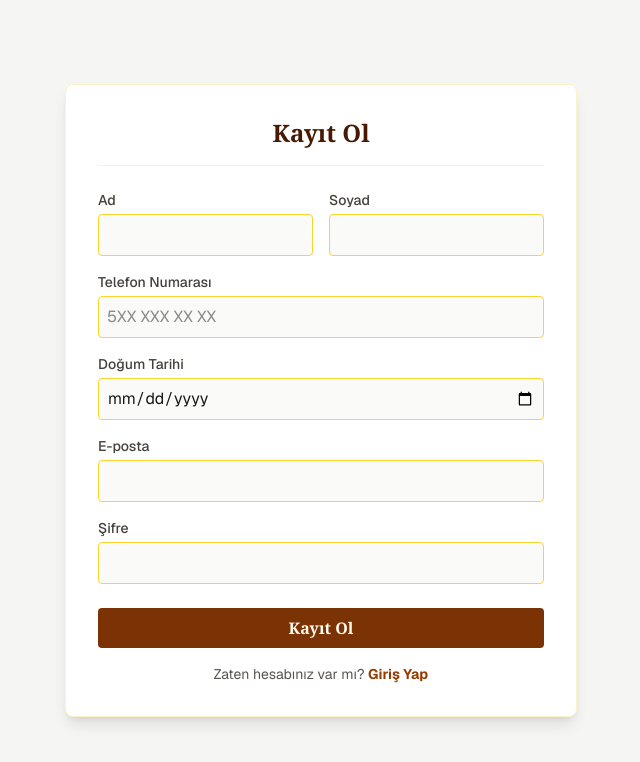
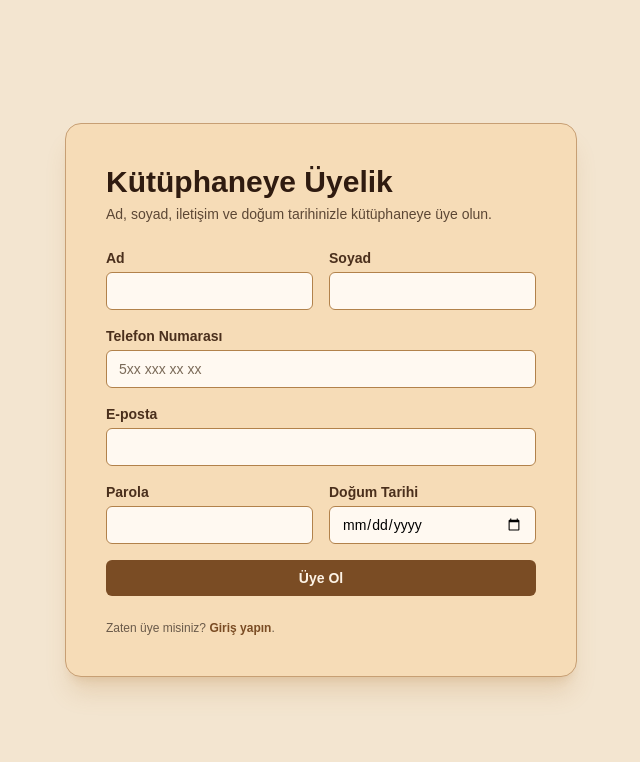
Before and after one commit to PfandAhter/kutuphane-uygulamasi, a Next.js app: page /register in a window 1280 px wide. Shown: the top 762 px of the page, without its empty margins (319-959 px from the left). Built offline with nearby package versions, Linux system fonts and the light colour scheme.

Commit message:
UPDATE login and register page updated.

```diff
--- a/app/login/page.tsx
+++ b/app/login/page.tsx
@@ -3,7 +3,7 @@
 import React, { useState } from 'react';
 import { useRouter } from 'next/navigation';
 import { useAuth } from '@/src/context/AuthContext';
-import Header from '@/src/components/ui/Header';
+import toast from "react-hot-toast";
 
 export default function LoginPage() {
     const { login } = useAuth();
@@ -17,11 +17,18 @@ export default function LoginPage() {
         e.preventDefault();
         setError('');
         setLoading(true);
+        const toastId = toast.loading("Giriş işlemi yapılıyor.");
 
         try {
             await login({ email, password });
+
+            toast.success("Giriş işlemi başarılıdır. Yönlendiriliyorsunuz...", { id : toastId});
+
+            setTimeout(() =>{
                 router.push('/');
+            },1500);
         } catch (err: any) {
+            toast.error("Giriş işlemi başarısız. Lütfen bilgilerinizi kontrol edin.", {id: toastId});
             setError(err.message || 'Giriş yapılırken bir hata oluştu.');
         } finally {
             setLoading(false);
@@ -29,63 +36,56 @@ export default function LoginPage() {
     };
 
     return (
-        <div className="min-h-screen bg-stone-100 flex flex-col font-sans">
-            {/*<Header />*/}
+        <div className="min-h-screen flex items-center justify-center bg-[#f3e5d0] relative">
 
-            <main className="flex-1 flex items-center justify-center p-4">
-                <div className="bg-white p-8 rounded-lg shadow-lg border border-amber-100 w-full max-w-md">
-                    <h2 className="text-2xl font-serif font-bold text-amber-950 mb-6 text-center border-b border-amber-100 pb-4">
-                        Giriş Yap
-                    </h2>
-
-                    {error && (
-                        <div className="bg-red-50 text-red-800 p-3 rounded mb-4 text-sm border border-red-200">
-                            {error}
-                        </div>
-                    )}
-
+            <div className="w-full max-w-md bg-[#f6dcb7] rounded-2xl shadow-xl shadow-[#b47b3c33] p-10 border border-[#c79f74]">
+                <h1 className="text-3xl font-semibold mb-6 text-[#2f1b10]">
+                    Kütüphane Sistemi Giriş
+                </h1>
+                <p className="text-sm text-[#5c4735] mb-4">
+                    Henüz üye değil misiniz?{" "}
+                    <a
+                        href="/register"
+                        className="font-semibold text-[#7a4c24] hover:text-[#5f391b]"
+                    >
+                        Hemen üye olun
+                    </a>
+                    .
+                </p>
                 <form onSubmit={handleSubmit} className="space-y-4">
-                        <div>
-                            <label className="block text-sm font-medium text-stone-700 mb-1">E-posta</label>
+                    <div className="mt-2">
+                        <label className="block text-sm font-semibold text-[#4a2f1c] mb-1">
+                            E-posta
+                        </label>
                         <input
                             type="email"
                             value={email}
                             onChange={(e) => setEmail(e.target.value)}
+                            className="w-full rounded-md border border-[#b2824b] px-3 py-2 text-sm bg-[#fff9f1] text-black placeholder:text-[#7a6a58] focus:outline-none focus:ring-2 focus:ring-[#a15c2f]"
                             required
-                                className="w-full border border-amber-300 rounded p-2 focus:outline-none focus:ring-2 focus:ring-amber-500 text-black"
-                                placeholder="ornek@email.com"
                         />
                     </div>
-
                     <div>
-                            <label className="block text-sm font-medium text-stone-700 mb-1">Şifre</label>
+                        <label className="block text-sm font-semibold text-[#4a2f1c] mb-1">
+                            Şifre
+                        </label>
                         <input
                             type="password"
                             value={password}
                             onChange={(e) => setPassword(e.target.value)}
+                            className="w-full rounded-md border border-[#b2824b] px-3 py-2 text-sm bg-[#fff9f1] text-black placeholder:text-[#7a6a58] focus:outline-none focus:ring-2 focus:ring-[#a15c2f]"
                             required
-                                className="w-full border border-amber-300 rounded p-2 focus:outline-none focus:ring-2 focus:ring-amber-500 text-black"
-                                placeholder="******"
                         />
                     </div>
-
                     <button
                         type="submit"
                         disabled={loading}
-                            className="w-full bg-amber-900 text-amber-50 py-2 rounded font-serif font-bold hover:bg-amber-800 transition disabled:opacity-70"
+                        className="w-full inline-flex justify-center items-center rounded-md bg-[#7a4c24] px-4 py-2 text-sm font-semibold text-[#fdf3e6] hover:bg-[#5f391b] disabled:opacity-60 disabled:cursor-not-allowed transition-colors"
                     >
-                            {loading ? 'Giriş Yapılıyor...' : 'Giriş Yap'}
+                        {loading ? "Giriş yapılıyor..." : "Giriş Yap"}
                     </button>
                 </form>
-
-                    <p className="mt-4 text-center text-sm text-stone-600">
-                        Hesabınız yok mu?{' '}
-                        <a href="/register" className="text-amber-800 font-bold hover:underline">
-                            Kayıt Ol
-                        </a>
-                    </p>
             </div>
-            </main>
         </div>
     );
 }
--- a/app/register/page.tsx
+++ b/app/register/page.tsx
@@ -3,7 +3,7 @@
 import React, { useState } from 'react';
 import { useRouter } from 'next/navigation';
 import { authService } from '@/src/services/authService';
-import Header from '@/src/components/ui/Header';
+import toast from 'react-hot-toast';
 
 export default function RegisterPage() {
     const router = useRouter();
@@ -28,13 +28,18 @@ export default function RegisterPage() {
     const handleSubmit = async (e: React.FormEvent) => {
         e.preventDefault();
         setError('');
+        const toastId = toast.loading("Kayıt işlemi başlatılıyor.")
         setLoading(true);
 
         try {
             await authService.register(formData);
-            // Register successful, redirect to login
+
+            toast.success("Kayıt işlemi başarılıdır. Giriş sayfasına yönlendiriliyorsunuz...", { id : toastId});
+            setTimeout(() =>{
                 router.push('/login');
+            },1000);
         } catch (err: any) {
+            toast.error("Kayıt işlemi başarısız. Lütfen tekrar deneyin.", {id: toastId});
             setError(err.message || 'Kayıt olurken bir hata oluştu.');
         } finally {
             setLoading(false);
@@ -42,113 +47,118 @@ export default function RegisterPage() {
     };
 
     return (
-        <div className="min-h-screen bg-stone-100 flex flex-col font-sans">
-            {/*<Header />*/}
-
-            <main className="flex-1 flex items-center justify-center p-4">
-                <div className="bg-white p-8 rounded-lg shadow-lg border border-amber-100 w-full max-w-lg">
-                    <h2 className="text-2xl font-serif font-bold text-amber-950 mb-6 text-center border-b border-amber-100 pb-4">
-                        Kayıt Ol
-                    </h2>
-
-                    {error && (
-                        <div className="bg-red-50 text-red-800 p-3 rounded mb-4 text-sm border border-red-200">
-                            {error}
+        <div className="min-h-screen flex items-center justify-center bg-[#f3e5d0] relative">
+            <div className="w-full max-w-lg bg-[#f6dcb7] rounded-2xl shadow-xl shadow-[#b47b3c33] p-10 border border-[#c79f74] space-y-6">
+                <div>
+                    <h1 className="text-3xl font-semibold text-[#2f1b10]">
+                        Kütüphaneye Üyelik
+                    </h1>
+                    <p className="mt-1 text-sm text-[#5c4735]">
+                        Ad, soyad, iletişim ve doğum tarihinizle kütüphaneye üye olun.
+                    </p>
                 </div>
-                    )}
-
                 <form onSubmit={handleSubmit} className="space-y-4">
-                        <div className="grid grid-cols-1 md:grid-cols-2 gap-4">
+                    <div className="grid grid-cols-1 md:grid-cols-2 gap-4 mt-2">
                         <div>
-                                <label className="block text-sm font-medium text-stone-700 mb-1">Ad</label>
+                            <label className="block text-sm font-semibold text-[#4a2f1c] mb-1">
+                                Ad
+                            </label>
                             <input
                                 type="text"
-                                    name="firstName"
                                 value={formData.firstName}
-                                    onChange={handleChange}
+                                onChange={(e) => handleChange(e)}
+                                className="w-full rounded-md border border-[#b2824b] px-3 py-2 text-sm bg-[#fff9f1] text-black placeholder:text-[#7a6a58] focus:outline-none focus:ring-2 focus:ring-[#a15c2f]"
                                 required
-                                    className="w-full border border-amber-300 rounded p-2 focus:outline-none focus:ring-2 focus:ring-amber-500 bg-stone-50"
                             />
                         </div>
                         <div>
-                                <label className="block text-sm font-medium text-stone-700 mb-1">Soyad</label>
+                            <label className="block text-sm font-semibold text-[#4a2f1c] mb-1">
+                                Soyad
+                            </label>
                             <input
                                 type="text"
-                                    name="lastName"
                                 value={formData.lastName}
-                                    onChange={handleChange}
+                                onChange={(e) => handleChange(e)}
+                                className="w-full rounded-md border border-[#b2824b] px-3 py-2 text-sm bg-[#fff9f1] text-black placeholder:text-[#7a6a58] focus:outline-none focus:ring-2 focus:ring-[#a15c2f]"
                                 required
-                                    className="w-full border border-amber-300 rounded p-2 focus:outline-none focus:ring-2 focus:ring-amber-500 bg-stone-50"
                             />
                         </div>
                     </div>
 
                     <div>
-                            <label className="block text-sm font-medium text-stone-700 mb-1">Telefon Numarası</label>
+                        <label className="block text-sm font-semibold text-[#4a2f1c] mb-1">
+                            Telefon Numarası
+                        </label>
                         <input
                             type="tel"
-                                name="phoneNumber"
                             value={formData.phoneNumber}
-                                onChange={handleChange}
+                            onChange={(e) => handleChange(e)}
+                            placeholder="5xx xxx xx xx"
+                            className="w-full rounded-md border border-[#b2824b] px-3 py-2 text-sm bg-[#fff9f1] text-black placeholder:text-[#7a6a58] focus:outline-none focus:ring-2 focus:ring-[#a15c2f]"
                             required
-                                placeholder="5XX XXX XX XX"
-                                className="w-full border border-amber-300 rounded p-2 focus:outline-none focus:ring-2 focus:ring-amber-500 bg-stone-50"
                         />
                     </div>
 
                     <div>
-                            <label className="block text-sm font-medium text-stone-700 mb-1">Doğum Tarihi</label>
+                        <label className="block text-sm font-semibold text-[#4a2f1c] mb-1">
+                            E-posta
+                        </label>
                         <input
-                                type="date"
-                                name="dateOfBirth"
-                                value={formData.dateOfBirth}
-                                onChange={handleChange}
+                            type="email"
+                            value={formData.email}
+                            onChange={(e) => handleChange(e)}
+                            className="w-full rounded-md border border-[#b2824b] px-3 py-2 text-sm bg-[#fff9f1] text-black placeholder:text-[#7a6a58] focus:outline-none focus:ring-2 focus:ring-[#a15c2f]"
                             required
-                                className="w-full border border-amber-300 rounded p-2 focus:outline-none focus:ring-2 focus:ring-amber-500 bg-stone-50"
                         />
                     </div>
 
+                    <div className="grid grid-cols-1 md:grid-cols-2 gap-4">
                         <div>
-                            <label className="block text-sm font-medium text-stone-700 mb-1">E-posta</label>
+                            <label className="block text-sm font-semibold text-[#4a2f1c] mb-1">
+                                Parola
+                            </label>
                             <input
-                                type="email"
-                                name="email"
-                                value={formData.email}
-                                onChange={handleChange}
+                                type="password"
+                                value={formData.password}
+                                onChange={(e) => handleChange(e)}
+                                className="w-full rounded-md border border-[#b2824b] px-3 py-2 text-sm bg-[#fff9f1] text-black placeholder:text-[#7a6a58] focus:outline-none focus:ring-2 focus:ring-[#a15c2f]"
                                 required
-                                className="w-full border border-amber-300 rounded p-2 focus:outline-none focus:ring-2 focus:ring-amber-500 bg-stone-50"
                             />
                         </div>
-
                         <div>
-                            <label className="block text-sm font-medium text-stone-700 mb-1">Şifre</label>
+                            <label className="block text-sm font-semibold text-[#4a2f1c] mb-1">
+                                Doğum Tarihi
+                            </label>
                             <input
-                                type="password"
-                                name="password"
-                                value={formData.password}
-                                onChange={handleChange}
+                                type="date"
+                                value={formData.dateOfBirth}
+                                onChange={(e) => handleChange(e)}
+                                className="w-full rounded-md border border-[#b2824b] px-3 py-2 text-sm bg-[#fff9f1] text-black placeholder:text-[#7a6a58] focus:outline-none focus:ring-2 focus:ring-[#a15c2f]"
                                 required
-                                className="w-full border border-amber-300 rounded p-2 focus:outline-none focus:ring-2 focus:ring-amber-500 bg-stone-50"
                             />
+                        </div>
                     </div>
 
                     <button
                         type="submit"
                         disabled={loading}
-                            className="w-full bg-amber-900 text-amber-50 py-2 rounded font-serif font-bold hover:bg-amber-800 transition disabled:opacity-70 mt-2"
+                        className="w-full inline-flex justify-center items-center rounded-md bg-[#7a4c24] px-4 py-2 text-sm font-semibold text-[#fdf3e6] hover:bg-[#5f391b] disabled:opacity-60 disabled:cursor-not-allowed transition-colors"
                     >
-                            {loading ? 'Kayıt Yapılıyor...' : 'Kayıt Ol'}
+                        {loading ? "Kayıt yapılıyor..." : "Üye Ol"}
                     </button>
                 </form>
 
-                    <p className="mt-4 text-center text-sm text-stone-600">
-                        Zaten hesabınız var mı?{' '}
-                        <a href="/login" className="text-amber-800 font-bold hover:underline">
-                            Giriş Yap
+                <p className="text-xs text-[#6a5a4a]">
+                    Zaten üye misiniz?{" "}
+                    <a
+                        href="/login"
+                        className="font-semibold text-[#7a4c24] hover:text-[#5f391b]"
+                    >
+                        Giriş yapın
                     </a>
+                    .
                 </p>
             </div>
-            </main>
         </div>
     );
 }
```
Lines whose indentation alone changed are shown as unchanged.
